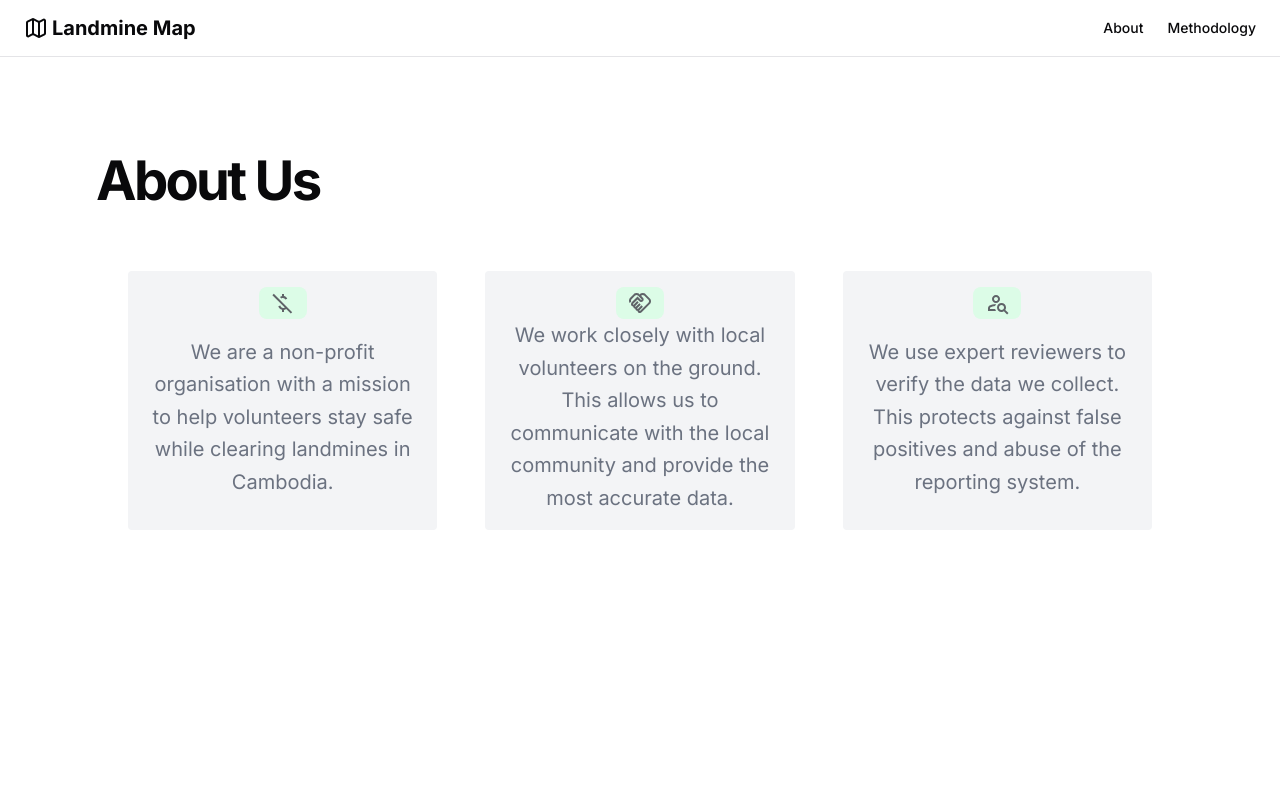
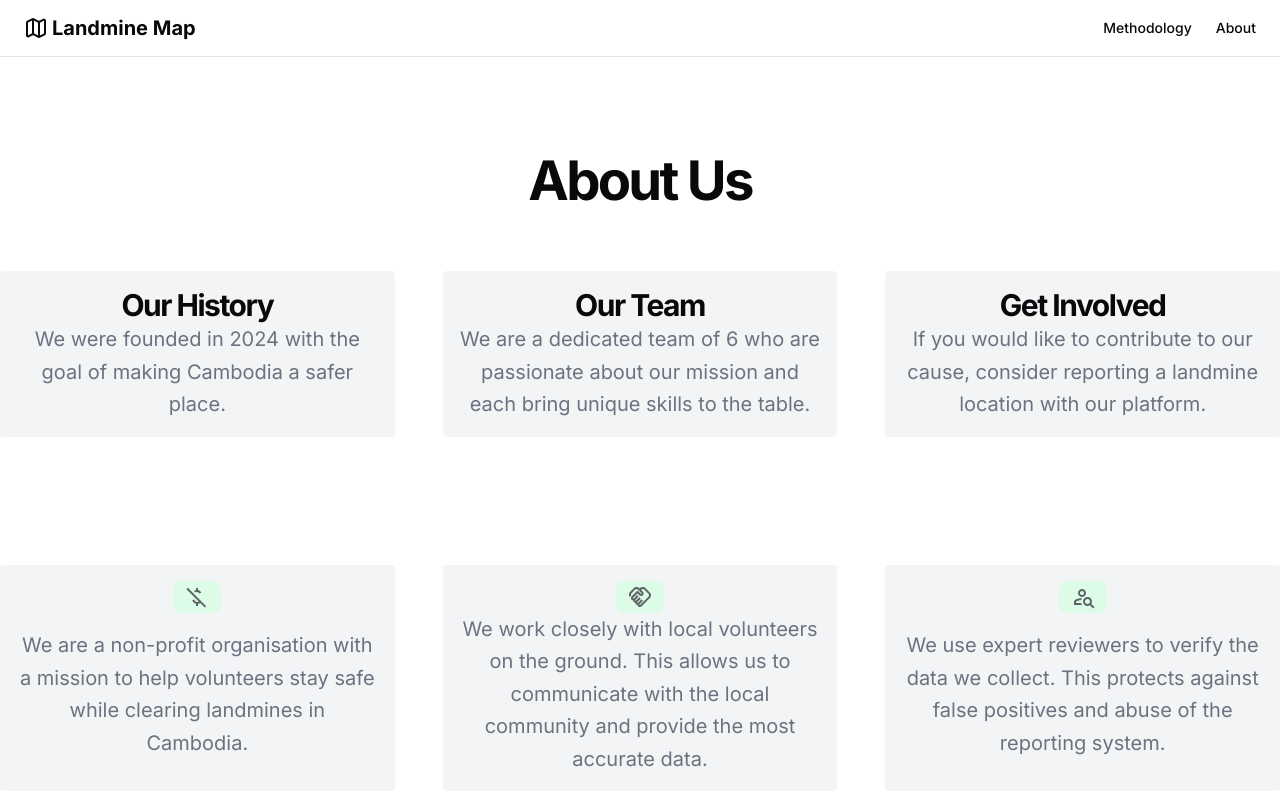
Before and after one commit to 0x6f6b/landmine-map, a Next.js app: page /about in a window 1280 px wide. Shown: the top 806 px of the page. Built offline with nearby package versions, Linux system fonts and the light colour scheme.

Commit message:
update about page

```diff
--- a/app/about/page.tsx
+++ b/app/about/page.tsx
@@ -5,22 +5,49 @@ export default function AboutPage() {
     <div className="flex flex-col min-h-[100dvh]">
       <Header />
       <section className="w-full px-24 pt-8 md:pt-16 lg:pt-24 border-t">
-        <h1 className="text-3xl font-bold tracking-tighter sm:text-4xl md:text-5xl xl:text-[3.4rem] 2xl:text-[3.75rem]">
+        <h1 className="text-3xl font-bold tracking-tighter sm:text-4xl md:text-5xl xl:text-[3.4rem] 2xl:text-[3.75rem] text-center">
           About Us
         </h1>
       </section>
       <section className="w-full py-6 md:py-12 lg:py-16 flex justify-center">
-        <div className="grid items-start sm:max-w-4xl sm:grid-cols-2 md:gap-12 lg:max-w-5xl lg:grid-cols-3 text-center gap-6">
+        <div className="grid items-start sm:max-w-6xl sm:grid-cols-2 md:gap-12 lg:max-w-7xl lg:grid-cols-3 text-center gap-6">
+          <div className="bg-gray-100 p-4 rounded grid h-full">
+            <h2 className="font-bold tracking-tighter text-3xl">Our History</h2>
+            <p className="max-w-[900px] text-gray-500 md:text-xl/relaxed lg:text-base/relaxed xl:text-xl/relaxed dark:text-gray-400">
+              We were founded in 2024 with the goal of making Cambodia a safer
+              place.
+            </p>
+          </div>
+          <div className="bg-gray-100 p-4 rounded grid h-full">
+            <h2 className="font-bold tracking-tighter text-3xl">Our Team</h2>
+            <p className="max-w-[900px] text-gray-500 md:text-xl/relaxed lg:text-base/relaxed xl:text-xl/relaxed dark:text-gray-400">
+              We are a dedicated team of 6 who are passionate about our mission
+              and each bring unique skills to the table.
+            </p>
+          </div>
+          <div className="bg-gray-100 p-4 rounded grid h-full">
+            <h2 className="font-bold tracking-tighter text-3xl">
+              Get Involved
+            </h2>
+            <p className="max-w-[900px] text-gray-500 md:text-xl/relaxed lg:text-base/relaxed xl:text-xl/relaxed dark:text-gray-400">
+              If you would like to contribute to our cause, consider reporting a
+              landmine location with our platform.
+            </p>
+          </div>
+        </div>
+      </section>
+      <section className="w-full py-6 md:py-12 lg:py-16 flex justify-center">
+        <div className="grid items-start sm:max-w-6xl sm:grid-cols-2 md:gap-12 lg:max-w-7xl lg:grid-cols-3 text-center gap-6">
           <div className="bg-gray-100 p-4 rounded grid h-full">
             <NonProfitIcon />
-            <p className="max-w-[900px] text-gray-500 md:text-xl/relaxed lg:text-base/relaxed xl:text-xl/relaxed dark:text-gray-400">
+            <p className="max-w-[1200px] text-gray-500 md:text-xl/relaxed lg:text-base/relaxed xl:text-xl/relaxed dark:text-gray-400">
               We are a non-profit organisation with a mission to help volunteers
               stay safe while clearing landmines in Cambodia.
             </p>
           </div>
           <div className="bg-gray-100 p-4 rounded grid h-full">
             <HandshakeIcon />
-            <p className="max-w-[900px] text-gray-500 md:text-xl/relaxed lg:text-base/relaxed xl:text-xl/relaxed dark:text-gray-400">
+            <p className="max-w-[1200px] text-gray-500 md:text-xl/relaxed lg:text-base/relaxed xl:text-xl/relaxed dark:text-gray-400">
               We work closely with local volunteers on the ground. This allows
               us to communicate with the local community and provide the most
               accurate data.
@@ -28,7 +55,7 @@ export default function AboutPage() {
           </div>
           <div className="bg-gray-100 p-4 rounded grid h-full">
             <ReviewerIcon />
-            <p className="max-w-[900px] text-gray-500 md:text-xl/relaxed lg:text-base/relaxed xl:text-xl/relaxed dark:text-gray-400">
+            <p className="max-w-[1200px] text-gray-500 md:text-xl/relaxed lg:text-base/relaxed xl:text-xl/relaxed dark:text-gray-400">
               We use expert reviewers to verify the data we collect. This
               protects against false positives and abuse of the reporting
               system.
@@ -36,6 +63,22 @@ export default function AboutPage() {
           </div>
         </div>
       </section>
+    </div>
+  );
+}
+
+function ReviewerIcon() {
+  return (
+    <div className="mx-auto w-fit h-fit inline-block rounded-lg bg-green-100 px-3 py-1 text-sm">
+      <svg
+        xmlns="http://www.w3.org/2000/svg"
+        height="24px"
+        viewBox="0 -960 960 960"
+        width="24px"
+        fill="#5f6368"
+      >
+        <path d="M440-480q-66 0-113-47t-47-113q0-66 47-113t113-47q66 0 113 47t47 113q0 66-47 113t-113 47Zm0-80q33 0 56.5-23.5T520-640q0-33-23.5-56.5T440-720q-33 0-56.5 23.5T360-640q0 33 23.5 56.5T440-560ZM884-20 756-148q-21 12-45 20t-51 8q-75 0-127.5-52.5T480-300q0-75 52.5-127.5T660-480q75 0 127.5 52.5T840-300q0 27-8 51t-20 45L940-76l-56 56ZM660-200q42 0 71-29t29-71q0-42-29-71t-71-29q-42 0-71 29t-29 71q0 42 29 71t71 29Zm-540 40v-111q0-34 17-63t47-44q51-26 115-44t142-18q-12 18-20.5 38.5T407-359q-60 5-107 20.5T221-306q-10 5-15.5 14.5T200-271v31h207q5 22 13.5 42t20.5 38H120Zm320-480Zm-33 400Z" />
+      </svg>
     </div>
   );
 }
@@ -71,19 +114,3 @@ function HandshakeIcon() {
     </div>
   );
 }
-
-function ReviewerIcon() {
-  return (
-    <div className="mx-auto w-fit h-fit inline-block rounded-lg bg-green-100 px-3 py-1 text-sm">
-      <svg
-        xmlns="http://www.w3.org/2000/svg"
-        height="24px"
-        viewBox="0 -960 960 960"
-        width="24px"
-        fill="#5f6368"
-      >
-        <path d="M440-480q-66 0-113-47t-47-113q0-66 47-113t113-47q66 0 113 47t47 113q0 66-47 113t-113 47Zm0-80q33 0 56.5-23.5T520-640q0-33-23.5-56.5T440-720q-33 0-56.5 23.5T360-640q0 33 23.5 56.5T440-560ZM884-20 756-148q-21 12-45 20t-51 8q-75 0-127.5-52.5T480-300q0-75 52.5-127.5T660-480q75 0 127.5 52.5T840-300q0 27-8 51t-20 45L940-76l-56 56ZM660-200q42 0 71-29t29-71q0-42-29-71t-71-29q-42 0-71 29t-29 71q0 42 29 71t71 29Zm-540 40v-111q0-34 17-63t47-44q51-26 115-44t142-18q-12 18-20.5 38.5T407-359q-60 5-107 20.5T221-306q-10 5-15.5 14.5T200-271v31h207q5 22 13.5 42t20.5 38H120Zm320-480Zm-33 400Z" />
-      </svg>
-    </div>
-  );
-}
--- a/components/header.tsx
+++ b/components/header.tsx
@@ -14,15 +14,15 @@ export default function Header() {
       <nav className="ml-auto flex gap-4 sm:gap-6">
         <Link
           className="text-sm font-medium hover:underline underline-offset-4"
+          href="/methodology"
+        >
+          Methodology
+        </Link>
+        <Link
+          className="text-sm font-medium hover:underline underline-offset-4"
           href="/about"
         >
           About
-        </Link>
-        <Link
-          className="text-sm font-medium hover:underline underline-offset-4"
-          href="/methodology"
-        >
-          Methodology
         </Link>
       </nav>
     </header>
```
